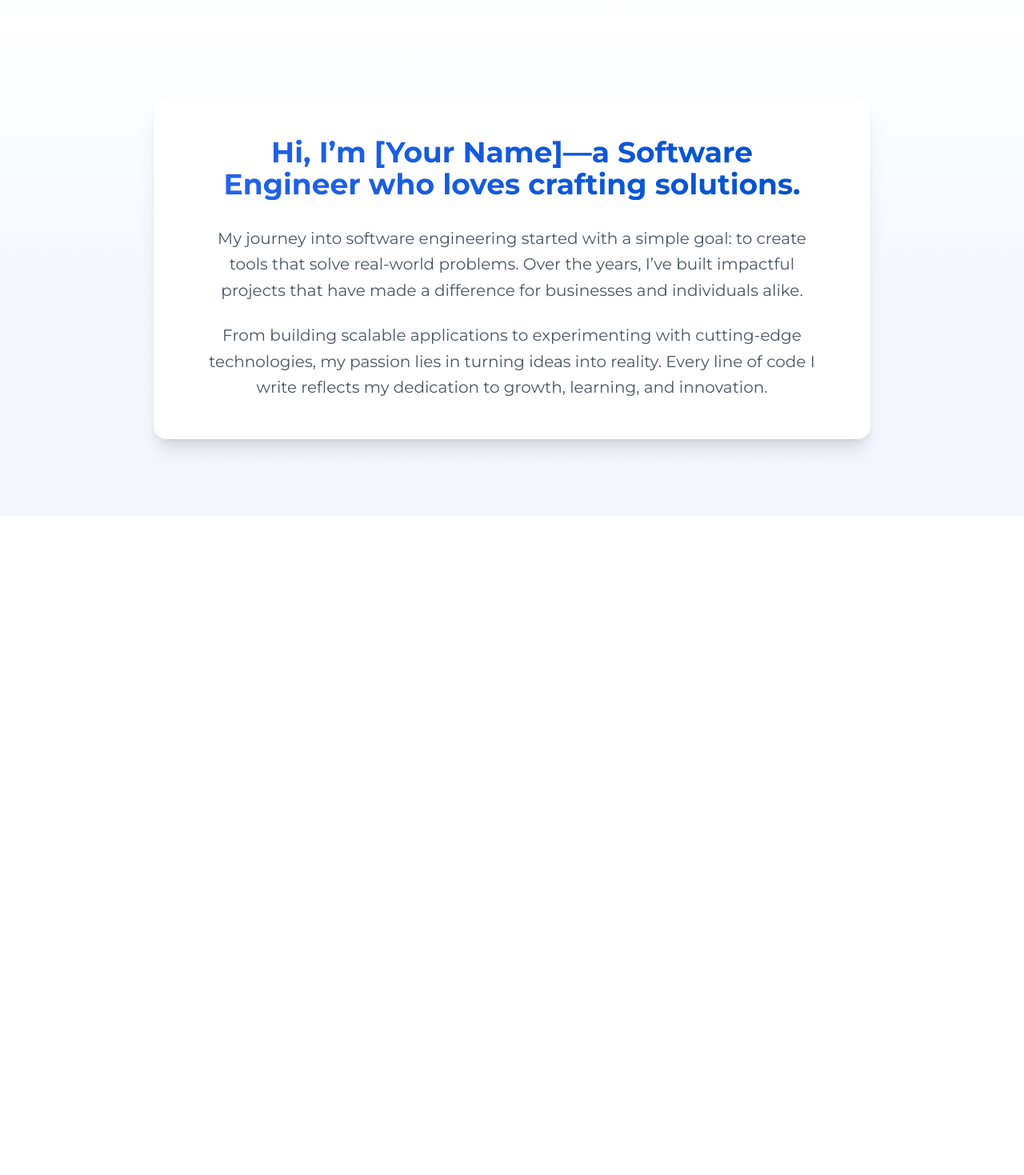
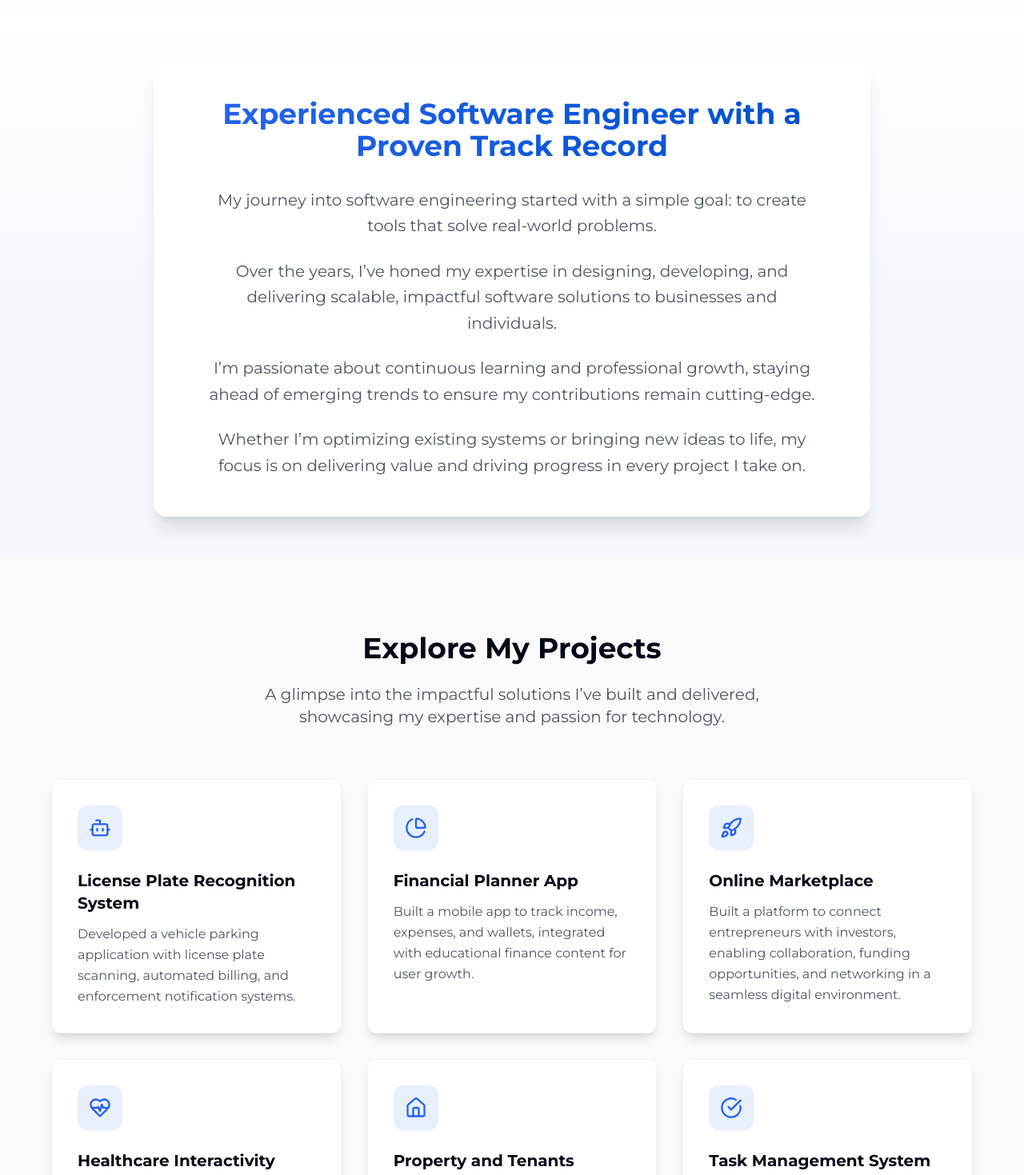
Before and after one commit to klaus-gudy/showcase, a Next.js app: page / in a window 1280 px wide. Shown: the part 660-2129 px from the top of the page at 80% size. Before the commit the page ends 1305 px from the top, so only its background shows below. Built offline with nearby package versions, Linux system fonts and the light colour scheme.

Commit message:
✨Feat: Add ProjectSection component and update AboutMeSection content

```diff
--- a/app/page.tsx
+++ b/app/page.tsx
@@ -1,6 +1,7 @@
 import AboutMeSection from "@/components/core/AboutMeSection";
 import Header from "@/components/core/Header";
 import HeroSection from "@/components/core/HeroSection";
+import ProjectSection from "@/components/core/ProjectSection";
 
 export default function Home() {
   return (
@@ -9,7 +10,7 @@ export default function Home() {
       <main>
       <HeroSection />
       <AboutMeSection />
-        {/* projects */}
+      <ProjectSection />
         {/* experience */}
         {/* education and certificates */}
         {/* testimonials and teams */}
--- a/components/core/AboutMeSection.tsx
+++ b/components/core/AboutMeSection.tsx
@@ -1,20 +1,22 @@
 const AboutMeSection = () => {
     return (
-      <section className="py-24 bg-gradient-to-t from-primary/5 via-primary/5 to-transparent">
+      <section className="py-12 bg-gradient-to-t from-primary/5 via-primary/5 to-transparent">
         <div className="container mx-auto px-4">
           <div className="max-w-4xl mx-auto">
             <div className="bg-white rounded-2xl p-8 md:p-12 shadow-xl">
               <div className="max-w-3xl mx-auto text-center">
                 <h2 className="text-3xl md:text-4xl font-bold mb-8 bg-gradient-to-r from-primary to-primary-dark bg-clip-text text-transparent">
-                  Hi, I’m [Your Name]—a Software Engineer who loves crafting solutions.
+                  Experienced Software Engineer with a Proven Track Record
                 </h2>
                 <div className="space-y-6 text-gray-600">
                   <p className="text-xl leading-relaxed">
-                    My journey into software engineering started with a simple goal: to create tools that solve real-world problems. Over the years, I’ve built impactful projects that have made a difference for businesses and individuals alike.
+                    My journey into software engineering started with a simple goal: to create tools that solve real-world problems.
                   </p>
+                  <p className="text-xl leading-relaxed">Over the years, I’ve honed my expertise in designing, developing, and delivering scalable, impactful software solutions to businesses and individuals.</p>
                   <p className="text-xl leading-relaxed">
-                    From building scalable applications to experimenting with cutting-edge technologies, my passion lies in turning ideas into reality. Every line of code I write reflects my dedication to growth, learning, and innovation.
+                  I’m passionate about continuous learning and professional growth, staying ahead of emerging trends to ensure my contributions remain cutting-edge.
                   </p>
+                  <p className="text-xl leading-relaxed">Whether I’m optimizing existing systems or bringing new ideas to life, my focus is on delivering value and driving progress in every project I take on.</p>
                 </div>
               </div>
             </div>
--- /dev/null
+++ b/components/core/FeatureCard.tsx
@@ -0,0 +1,21 @@
+import { LucideIcon } from "lucide-react";
+
+interface FeatureCardProps {
+  icon: LucideIcon;
+  title: string;
+  description: string;
+}
+
+const FeatureCard = ({ icon: Icon, title, description }: FeatureCardProps) => {
+  return (
+    <div className="bg-white rounded-xl p-8 shadow-lg hover-card border border-gray-100">
+      <div className="h-14 w-14 bg-primary/10 rounded-xl flex items-center justify-center mb-6">
+        <Icon className="h-7 w-7 text-primary" />
+      </div>
+      <h3 className="text-xl font-bold mb-3">{title}</h3>
+      <p className="text-gray-600 leading-relaxed">{description}</p>
+    </div>
+  );
+};
+
+export default FeatureCard;
--- /dev/null
+++ b/components/core/ProjectSection.tsx
@@ -0,0 +1,54 @@
+import { Bot, ChartPie, CheckCircle, Home, HeartPulse, Rocket } from "lucide-react";
+import FeatureCard from "./FeatureCard";
+
+const ProjectSection = () => {
+  return (
+    <section id="projects" className="py-24 bg-gray-50">
+      <div className="container mx-auto px-4">
+        <div className="text-center mb-16">
+          <h2 className="text-3xl md:text-4xl font-bold mb-6">
+            Explore My Projects
+          </h2>
+          <p className="text-xl text-gray-600 max-w-2xl mx-auto">
+            A glimpse into the impactful solutions I’ve built and delivered,
+            showcasing my expertise and passion for technology.
+          </p>
+        </div>
+        <div className="grid grid-cols-1 md:grid-cols-3 gap-8 max-w-6xl mx-auto">
+          <FeatureCard
+            icon={Bot}
+            title="License Plate Recognition System"
+            description="Developed a vehicle parking application with license plate scanning, automated billing, and enforcement notification systems."
+          />
+          <FeatureCard
+            icon={ChartPie}
+            title="Financial Planner App"
+            description="Built a mobile app to track income, expenses, and wallets, integrated with educational finance content for user growth."
+          />
+          <FeatureCard
+            icon={Rocket}
+            title="Online Marketplace"
+            description="Built a platform to connect entrepreneurs with investors, enabling collaboration, funding opportunities, and networking in a seamless digital environment."
+          />
+          <FeatureCard
+            icon={HeartPulse}
+            title="Healthcare Interactivity System"
+            description="Enhanced an existing healthcare management system to improve provider interactivity, streamline patient management, and boost overall system efficiency."
+          />
+          <FeatureCard
+            icon={Home}
+            title="Property and Tenants Management System"
+            description="Developed an all-in-one property management platform, streamlining tasks such as rent collection, maintenance requests, and lease management."
+          />
+          <FeatureCard
+            icon={CheckCircle}
+            title="Task Management System"
+            description="Created a web-based application to manage projects and tasks efficiently, with real-time updates and detailed reporting features."
+          />
+        </div>
+      </div>
+    </section>
+  );
+};
+
+export default ProjectSection;
```
